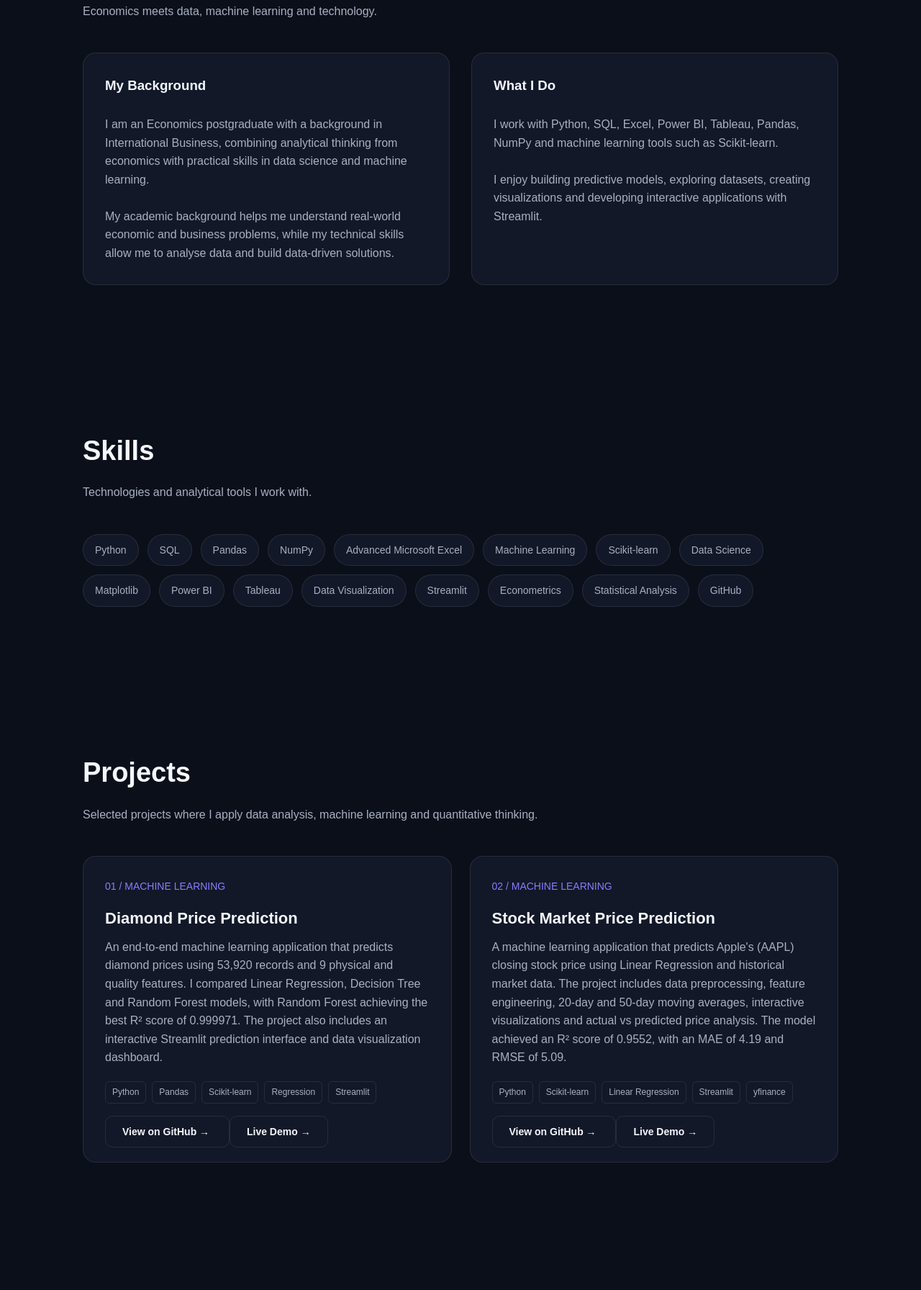
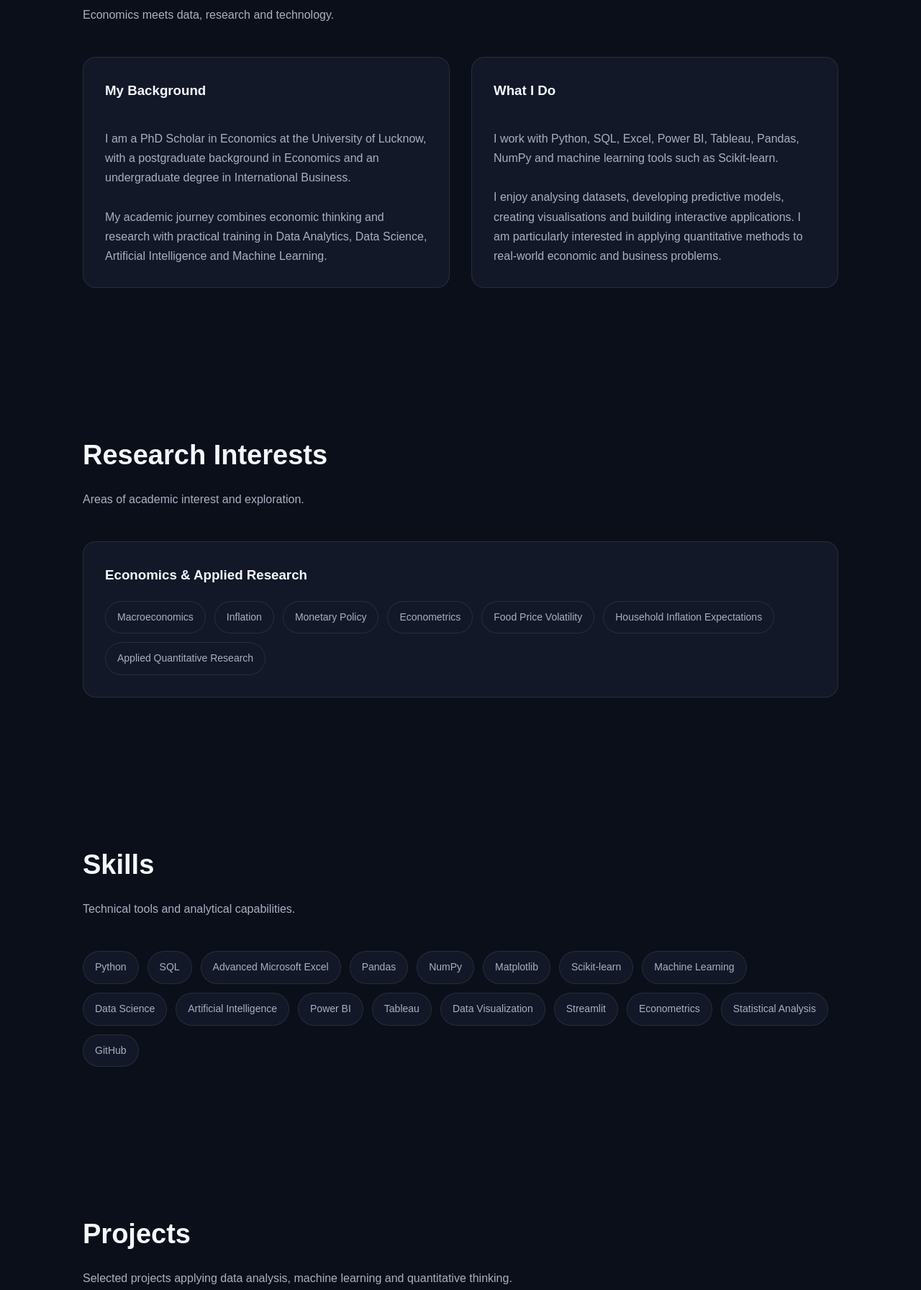
Before and after one commit to saniyasiddiqui0875-commits/saniyasiddiqui0875-commits.github.io, a plain HTML site: page index.html in a window 1280 px wide. Shown: the part 973-2765 px from the top of the page at 72% size. Drawn offline with Linux system fonts and the light colour scheme.

Commit message:
Update index.html

```diff
--- a/index.html
+++ b/index.html
@@ -1,13 +1,15 @@
+
 <!DOCTYPE html>
 <html lang="en">
 <head>
 <meta charset="UTF-8">
 <meta name="viewport" content="width=device-width, initial-scale=1.0">
 
-    <title>Saniya Siddiqui | Economics × Data Analytics × Data Science × AI/ML</title>
+<title>Saniya Siddiqui | Economics × Data Science × AI/ML</title>
 
-    <meta name="description"
-          content="Portfolio of Saniya Siddiqui — Economics postgraduate exploring Data Science, Machine Learning and AI.">
+<meta name="description" content="Portfolio of Saniya Siddiqui, PhD Scholar in Economics at the University of Lucknow, with training in Data Analytics, Data Science, Artificial Intelligence and Machine Learning.">
+
+<meta name="theme-color" content="#0b0f19">
 
 <style>
 * {
@@ -31,7 +33,7 @@
     font-family: Arial, Helvetica, sans-serif;
     background: var(--bg);
     color: var(--text);
-            line-height: 1.6;
+    line-height: 1.7;
 }
 
 a {
@@ -39,7 +41,7 @@
     text-decoration: none;
 }
 
-        /* NAVBAR */
+/* NAVIGATION */
 
 nav {
     position: fixed;
@@ -47,7 +49,7 @@
     width: 100%;
     z-index: 1000;
     backdrop-filter: blur(15px);
-            background: rgba(11,15,25,0.75);
+    background: rgba(11,15,25,0.85);
     border-bottom: 1px solid var(--border);
 }
 
@@ -135,7 +137,7 @@
 }
 
 .hero p {
-            max-width: 650px;
+    max-width: 680px;
     margin: auto;
     color: var(--muted);
     font-size: 17px;
@@ -150,6 +152,7 @@
 }
 
 .btn {
+    display: inline-block;
     padding: 13px 23px;
     border-radius: 10px;
     border: 1px solid var(--border);
@@ -165,9 +168,10 @@
 
 .btn:hover {
     transform: translateY(-3px);
+    border-color: var(--accent);
 }
 
-        /* GENERAL */
+/* GENERAL SECTIONS */
 
 section {
     max-width: 1100px;
@@ -200,8 +204,30 @@
     padding: 30px;
 }
 
+.card h3 {
+    margin-bottom: 10px;
+}
+
 .card p {
     color: var(--muted);
+}
+
+/* RESEARCH INTERESTS */
+
+.research-list {
+    display: flex;
+    flex-wrap: wrap;
+    gap: 12px;
+    margin-top: 20px;
+}
+
+.research-item {
+    padding: 10px 16px;
+    border: 1px solid var(--border);
+    background: var(--card);
+    border-radius: 50px;
+    color: var(--muted);
+    font-size: 14px;
 }
 
 /* SKILLS */
@@ -279,7 +305,14 @@
     border-radius: 6px;
 }
 
-        /* EDUCATION */
+.project-links {
+    display: flex;
+    flex-wrap: wrap;
+    gap: 10px;
+    margin-top: 22px;
+}
+
+/* EDUCATION AND ACHIEVEMENTS */
 
 .timeline {
     border-left: 2px solid var(--border);
@@ -310,6 +343,10 @@
     color: var(--muted);
 }
 
+.timeline-item .btn {
+    margin-top: 12px;
+}
+
 /* CONTACT */
 
 .contact {
@@ -321,7 +358,7 @@
 }
 
 .contact p {
-            max-width: 600px;
+    max-width: 650px;
     margin: 0 auto 30px;
     color: var(--muted);
 }
@@ -336,7 +373,7 @@
     font-size: 13px;
 }
 
-        /* MOBILE */
+/* MOBILE RESPONSIVENESS */
 
 @media (max-width: 750px) {
 
@@ -351,6 +388,14 @@
 
     .hero h1 {
         letter-spacing: -2px;
+    }
+
+    .hero p {
+        font-size: 15px;
+    }
+
+    .section-title {
+        font-size: 30px;
     }
 
     section {
@@ -373,6 +418,7 @@
 
         <ul class="nav-links">
             <li><a href="#about">About</a></li>
+            <li><a href="#research">Research</a></li>
             <li><a href="#skills">Skills</a></li>
             <li><a href="#projects">Projects</a></li>
             <li><a href="#education">Education</a></li>
@@ -384,7 +430,7 @@
 </nav>
 
 
-<!-- HERO -->
+<!-- HERO SECTION -->
 
 <header class="hero">
 
@@ -399,12 +445,15 @@
         </h1>
 
         <h2>
-            Turning data into meaningful insights.
+            Bridging Economics, Data and Technology.
         </h2>
 
         <p>
-            Economics postgraduate working at intersection of
-            data analytics, data science, machine learning and economic thinking.
+            PhD Scholar in Economics at the University of Lucknow,
+            with training in Data Analytics, Data Science,
+            Artificial Intelligence and Machine Learning.
+            Passionate about economic research, analytical
+            problem-solving and transforming data into meaningful insights.
         </p>
 
         <div class="buttons">
@@ -424,14 +473,14 @@
 </header>
 
 
-<!-- ABOUT -->
+<!-- ABOUT SECTION -->
 
 <section id="about">
 
     <h2 class="section-title">About Me</h2>
 
     <p class="section-subtitle">
-        Economics meets data, machine learning and technology.
+        Economics meets data, research and technology.
     </p>
 
     <div class="about-grid">
@@ -443,19 +492,19 @@
             <br>
 
             <p>
-                I am an Economics postgraduate with a background in
-                International Business, combining analytical thinking
-                from economics with practical skills in data science
-                and machine learning.
+                I am a PhD Scholar in Economics at the University
+                of Lucknow, with a postgraduate background in
+                Economics and an undergraduate degree in
+                International Business.
             </p>
 
             <br>
 
             <p>
-                My academic background helps me understand real-world
-                economic and business problems, while my technical
-                skills allow me to analyse data and build
-                data-driven solutions.
+                My academic journey combines economic thinking
+                and research with practical training in
+                Data Analytics, Data Science, Artificial
+                Intelligence and Machine Learning.
             </p>
 
         </div>
@@ -468,18 +517,52 @@
             <br>
 
             <p>
-                I work with Python, SQL, Excel, Power BI, Tableau,
-                Pandas, NumPy and machine learning tools such as
-                Scikit-learn.
+                I work with Python, SQL, Excel, Power BI,
+                Tableau, Pandas, NumPy and machine learning
+                tools such as Scikit-learn.
             </p>
 
             <br>
 
             <p>
-                I enjoy building predictive models, exploring datasets,
-                creating visualizations and developing interactive
-                applications with Streamlit.
+                I enjoy analysing datasets, developing
+                predictive models, creating visualisations
+                and building interactive applications.
+                I am particularly interested in applying
+                quantitative methods to real-world
+                economic and business problems.
             </p>
+
+        </div>
+
+    </div>
+
+</section>
+
+
+<!-- RESEARCH INTERESTS -->
+
+<section id="research">
+
+    <h2 class="section-title">Research Interests</h2>
+
+    <p class="section-subtitle">
+        Areas of academic interest and exploration.
+    </p>
+
+    <div class="card">
+
+        <h3>Economics & Applied Research</h3>
+
+        <div class="research-list">
+
+            <div class="research-item">Macroeconomics</div>
+            <div class="research-item">Inflation</div>
+            <div class="research-item">Monetary Policy</div>
+            <div class="research-item">Econometrics</div>
+            <div class="research-item">Food Price Volatility</div>
+            <div class="research-item">Household Inflation Expectations</div>
+            <div class="research-item">Applied Quantitative Research</div>
 
         </div>
 
@@ -495,32 +578,27 @@
     <h2 class="section-title">Skills</h2>
 
     <p class="section-subtitle">
-        Technologies and analytical tools I work with.
+        Technical tools and analytical capabilities.
     </p>
 
     <div class="skills">
 
         <div class="skill">Python</div>
         <div class="skill">SQL</div>
-
+        <div class="skill">Advanced Microsoft Excel</div>
         <div class="skill">Pandas</div>
         <div class="skill">NumPy</div>
-        <div class="skill">Advanced Microsoft Excel</div>
-
+        <div class="skill">Matplotlib</div>
+        <div class="skill">Scikit-learn</div>
         <div class="skill">Machine Learning</div>
-        <div class="skill">Scikit-learn</div>
         <div class="skill">Data Science</div>
-
-        <div class="skill">Matplotlib</div>
+        <div class="skill">Artificial Intelligence</div>
         <div class="skill">Power BI</div>
         <div class="skill">Tableau</div>
         <div class="skill">Data Visualization</div>
-
         <div class="skill">Streamlit</div>
-
         <div class="skill">Econometrics</div>
         <div class="skill">Statistical Analysis</div>
-
         <div class="skill">GitHub</div>
 
     </div>
@@ -535,26 +613,34 @@
     <h2 class="section-title">Projects</h2>
 
     <p class="section-subtitle">
-        Selected projects where I apply data analysis, machine learning and quantitative thinking.
+        Selected projects applying data analysis,
+        machine learning and quantitative thinking.
     </p>
 
     <div class="projects">
+
 
         <!-- PROJECT 1 -->
 
         <div class="project">
 
-            <div class="project-number">01 / MACHINE LEARNING</div>
+            <div class="project-number">
+                01 / MACHINE LEARNING
+            </div>
 
             <h3>Diamond Price Prediction</h3>
 
             <p>
-                An end-to-end machine learning application that predicts diamond
-                prices using 53,920 records and 9 physical and quality features.
-                I compared Linear Regression, Decision Tree and Random Forest
-                models, with Random Forest achieving the best R² score of 0.999971.
-                The project also includes an interactive Streamlit prediction
-                interface and data visualization dashboard.
+                An end-to-end machine learning application
+                that predicts diamond prices using 53,920
+                records and 9 physical and quality features.
+                I compared Linear Regression, Decision Tree
+                and Random Forest models, with Random Forest
+                achieving the best R² score of 0.999971.
+
+                The project also includes an interactive
+                Streamlit prediction interface and
+                data visualisation dashboard.
             </p>
 
             <div class="project-tags">
@@ -565,18 +651,24 @@
                 <span>Streamlit</span>
             </div>
 
-            <br>
+            <div class="project-links">
 
                 <a href="https://github.com/saniyasiddiqui0875-commits/diamond-price-prediction"
                    target="_blank"
+                   rel="noopener noreferrer"
                    class="btn">
                     View on GitHub →
                 </a>
+
                 <a href="https://diamond-price-prediction-saniya.streamlit.app/"
                    target="_blank"
+                   rel="noopener noreferrer"
                    class="btn">
                     Live Demo →
                 </a>
+
+            </div>
+
         </div>
 
 
@@ -584,17 +676,23 @@
 
         <div class="project">
 
-            <div class="project-number">02 / MACHINE LEARNING</div>
+            <div class="project-number">
+                02 / MACHINE LEARNING
+            </div>
 
             <h3>Stock Market Price Prediction</h3>
 
             <p>
-                A machine learning application that predicts Apple's (AAPL)
-                closing stock price using Linear Regression and historical
-                market data. The project includes data preprocessing,
-                feature engineering, 20-day and 50-day moving averages,
-                interactive visualizations and actual vs predicted price
-                analysis. The model achieved an R² score of 0.9552,
+                A machine learning application that predicts
+                Apple's (AAPL) closing stock price using
+                Linear Regression and historical market data.
+
+                The project includes data preprocessing,
+                feature engineering, 20-day and 50-day
+                moving averages, interactive visualisations
+                and actual vs predicted price analysis.
+
+                The model achieved an R² score of 0.9552,
                 with an MAE of 4.19 and RMSE of 5.09.
             </p>
 
@@ -606,19 +704,24 @@
                 <span>yfinance</span>
             </div>
 
-            <br>
+            <div class="project-links">
 
                 <a href="https://github.com/saniyasiddiqui0875-commits/Stock-Market-Price-Prediction"
                    target="_blank"
+                   rel="noopener noreferrer"
                    class="btn">
                     View on GitHub →
                 </a>
 
                 <a href="https://stock-market-price-prediction-3zjh3qhluxf8y5jtwsbvow.streamlit.app/"
                    target="_blank"
+                   rel="noopener noreferrer"
                    class="btn">
                     Live Demo →
                 </a>
+
+            </div>
+
         </div>
 
     </div>
@@ -637,6 +740,23 @@
     </p>
 
     <div class="timeline">
+
+
+        <div class="timeline-item">
+
+            <h3>PhD in Economics</h3>
+
+            <p>
+                University of Lucknow, Lucknow · 2026–Present
+            </p>
+
+            <p>
+                Research interests: Inflation, Food Price
+                Volatility and Household Inflation Expectations.
+            </p>
+
+        </div>
+
 
         <div class="timeline-item">
 
@@ -683,20 +803,23 @@
 
     </div>
 
-
 </section>
 
-<!-- ACHIEVEMENTS & PARTICIPATION -->
+
+<!-- ACHIEVEMENTS -->
 
 <section id="achievements">
 
-    <h2 class="section-title">Achievements & Participation</h2>
+    <h2 class="section-title">
+        Achievements & Participation
+    </h2>
 
     <p class="section-subtitle">
         Selected internships, competitions and academic engagements.
     </p>
 
     <div class="timeline">
+
 
         <div class="timeline-item">
 
@@ -708,6 +831,7 @@
 
             <a href="https://internshala.com/student/certificate/332115773/ijf5ggnm3e6"
                target="_blank"
+               rel="noopener noreferrer"
                class="btn">
                 View Credential →
             </a>
@@ -725,6 +849,7 @@
 
             <a href="https://internshala.com/student/certificate/195674222/45x4gzbp0h3"
                target="_blank"
+               rel="noopener noreferrer"
                class="btn">
                 View Credential →
             </a>
@@ -742,6 +867,7 @@
 
             <a href="https://unstop.com/certificate-preview/d60bd63a-d12a-4c31-a706-86df71acefad"
                target="_blank"
+               rel="noopener noreferrer"
                class="btn">
                 View Credential →
             </a>
@@ -759,6 +885,7 @@
 
             <a href="https://unstop.com/certificate-preview/d90fefb5-7ef2-4a96-b8d0-4c234860ac19"
                target="_blank"
+               rel="noopener noreferrer"
                class="btn">
                 View Credential →
             </a>
@@ -777,28 +904,29 @@
     <h2 class="section-title">Let's Connect</h2>
 
     <p>
-        I'm currently exploring opportunities in Data Science,
-        Data Analytics and AI/ML. Feel free to connect with me.
+        I am interested in academic research,
+        data analytics, data science and AI/ML.
+        Feel free to connect for research discussions,
+        collaborations and professional opportunities.
     </p>
 
     <div class="buttons">
 
-        <!-- Replace these links later -->
-
         <a href="https://github.com/saniyasiddiqui0875-commits"
            target="_blank"
+           rel="noopener noreferrer"
            class="btn btn-primary">
             GitHub
         </a>
 
         <a href="https://www.linkedin.com/in/saniya-siddiqui-98a4b71b7/"
            target="_blank"
+           rel="noopener noreferrer"
            class="btn">
             LinkedIn
         </a>
 
-       <a href="https://mail.google.com/mail/?view=cm&fs=1&to=saniyasiddiqui0875@gmail.com"
-           target="_blank"
+        <a href="mailto:saniyasiddiqui0875@gmail.com"
            class="btn">
             Email Me
         </a>
```
Lines whose indentation alone changed are shown as unchanged.
